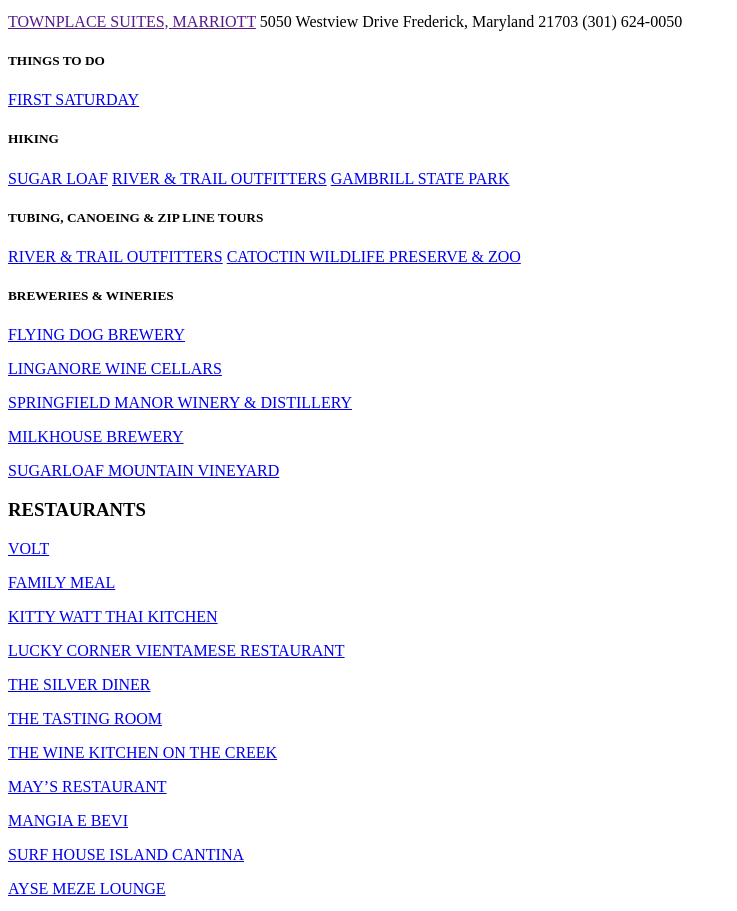
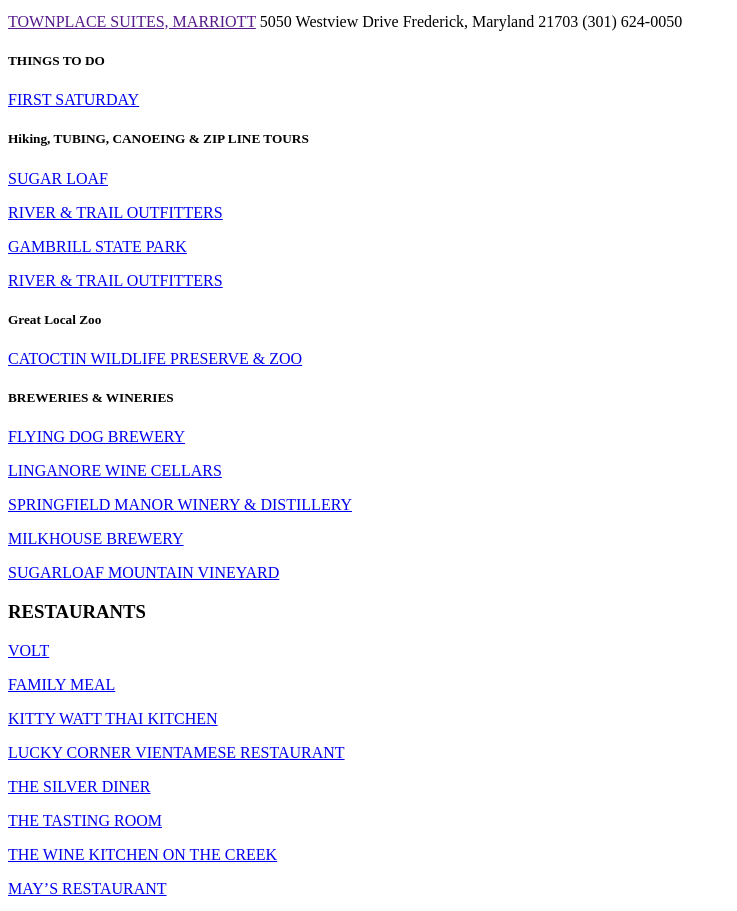
Before and after one commit to stellasbatmitzvah/stellasbatmitzvah.github.io, a plain HTML site: page index.html in a window 1280 px wide. Shown: the part 948-1859 px from the top of the page, without its empty margins (0-737 px from the left). Drawn offline with Linux system fonts and the light colour scheme.

Commit message:
Update index.html

```diff
--- a/index.html
+++ b/index.html
@@ -34,16 +34,18 @@ Frederick, Maryland 21703
 
 <p><a href="http://www.downtownfrederick.org/calendar/first-saturday">FIRST SATURDAY</a></p>
 
-<h5 id="hiking">HIKING</h5>
+<h5 id="tubingcanoeingziplinetours">Hiking, TUBING, CANOEING &amp; ZIP LINE TOURS</h5>
 
-<p><a href="http://www.sugarloafmd.com/">SUGAR LOAF</a>
-<a href="https://www.nps.gov/cato/index.htm">RIVER &amp; TRAIL OUTFITTERS</a>
-<a href="http://dnr2.maryland.gov/publiclands/Pages/western/gambrill.aspx">GAMBRILL STATE PARK</a></p>
+<p><a href="http://www.sugarloafmd.com/">SUGAR LOAF</a></p>
 
-<h5 id="tubingcanoeingziplinetours">TUBING, CANOEING &amp; ZIP LINE TOURS</h5>
+<p><a href="https://www.nps.gov/cato/index.htm">RIVER &amp; TRAIL OUTFITTERS</a></p>
 
-<p><a href="https://www.rivertrail.com/">RIVER &amp; TRAIL OUTFITTERS</a>
-<a href="http://cwpzoo.com/">CATOCTIN WILDLIFE PRESERVE &amp; ZOO</a></p>
+<p><a href="http://dnr2.maryland.gov/publiclands/Pages/western/gambrill.aspx">GAMBRILL STATE PARK</a></p>
+
+<p><a href="https://www.rivertrail.com/">RIVER &amp; TRAIL OUTFITTERS</a></p>
+
+<h5 id="zoo">Great Local Zoo</h5>
+<p><a href="http://cwpzoo.com/">CATOCTIN WILDLIFE PRESERVE &amp; ZOO</a></p>
 
 <h5 id="brewerieswineries">BREWERIES &amp; WINERIES</h5>
 
```
